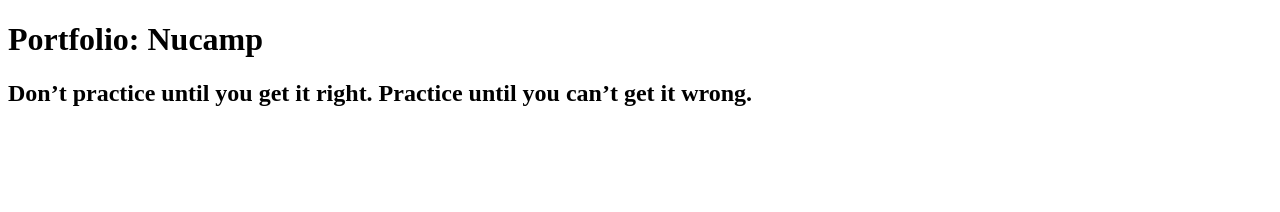
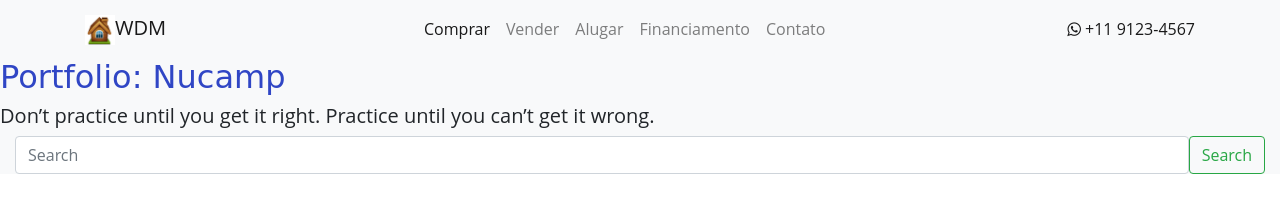
Before and after one commit to dcWashington/bootcampPortfolio, a website: page index.html in a window 1280 px wide. Drawn offline with nearby package versions, Linux system fonts and the light colour scheme.

Commit message:
Navbar Structure

```diff
--- /dev/null
+++ b/css/style.css
@@ -0,0 +1,29 @@
+body {
+  font-family: "Open Sans", sans-serif;
+}
+
+h1,
+h2,
+h3 {
+  font-family: "Lobster", cursive;
+}
+
+h2 {
+  color: #3046c5;
+}
+
+header h2 {
+  color: #cec8ff;
+}
+
+.site-footer {
+  background-image: linear-gradient(#cec8ff, white);
+  padding: 20px 0;
+}
+
+.jumbotron {
+  margin: 0;
+  padding: 30px;
+  background-image: linear-gradient(to right, #5637dd, #3046c5, #60106b);
+  color: white;
+}
--- a/css/styles.css
+++ /dev/null
@@ -1,21 +0,0 @@
-body {
-  font-family: "Open Sans", sans-serif; }
-
-h1, h2, h3 {
-  font-family: "Lobster", cursive; }
-
-h2 {
-  color: #3046C5; }
-
-header h2 {
-  color: #CEC8FF; }
-
-.site-footer {
-  background-image: linear-gradient(#CEC8FF, white);
-  padding: 20px 0; }
-
-.jumbotron {
-  margin: 0;
-  padding: 30px;
-  background-image: linear-gradient(to right, #5637dd, #3046C5, #60106b);
-  color: white; }
--- a/index.html
+++ b/index.html
@@ -1,18 +1,93 @@
 <!DOCTYPE html>
 <html lang="en">
-<head>
-    <meta charset="UTF-8">
-    <meta http-equiv="X-UA-Compatible" content="IE=edge">
-    <meta name="viewport" content="width=device-width, initial-scale=1.0">
+  <head>
+    <meta charset="UTF-8" />
+    <meta http-equiv="X-UA-Compatible" content="IE=edge" />
+    <meta name="viewport" content="width=device-width, initial-scale=1.0" />
+
+    <!--===== Bootstrap & CSS =====-->
+    <link
+      rel="stylesheet"
+      href="node_modules/bootstrap/dist/css/bootstrap.min.css"
+    />
+    <link
+      rel="stylesheet"
+      href="node_modules/font-awesome/css/font-awesome.min.css"
+    />
+    <link href="css/style.css" rel="stylesheet" />
+    <link rel="shortcut icon" href="images/ico/favicon.png" />
+
     <title>Portfolio</title>
+  </head>
+  <body>
+    <div>
+      <nav class="navbar navbar-expand-md navbar-light bg-light sticky-top">
+        <div class="container">
+          <a class="navbar-brand" href="#">
+            <img
+              src="images/ico/favicon.png"
+              width="30"
+              height="30"
+              alt="Logo"
+              class="d-inline-block align-text-center"
+            />WDM</a
+          >
 
-    <link href="css/style.css" rel="stylesheet">
-    <link rel="shortcut icon" href="images/ico/favicon.png">
-</head>
-<body>
-
-    <h1>Portfolio: Nucamp</h1>
-    <h2>Don’t practice until you get it right. Practice until you can’t get it wrong.</h2>
-
-</body>
+          <button
+            class="navbar-toggler"
+            type="button"
+            data-toggle="collapse"
+            data-target="#siteNavbar"
+          >
+            <span class="navbar-toggler-icon"></span>
+          </button>
+          <div class="collapse navbar-collapse" id="siteNavbar">
+            <ul class="navbar-nav ml-auto">
+              <li class="nav-item active">
+                <a class="nav-link" href="#">Comprar</a>
+              </li>
+              <li class="nav-item">
+                <a class="nav-link" href="vender.html">Vender</a>
+              </li>
+              <li class="nav-item">
+                <a class="nav-link" href="alugar.html">Alugar</a>
+              </li>
+              <li class="nav-item">
+                <a class="nav-link" href="finaciamento.html">Financiamento</a>
+              </li>
+              <li class="nav-item">
+                <a class="nav-link" href="contato.html">Contato</a>
+              </li>
+            </ul>
+            <span class="navbar-text ml-auto">
+              <a role="button" data-toggle="" data-target="#"
+                ><i class="fa fa-whatsapp"></i> +11 9123-4567</a
+              >
+            </span>
+          </div>
+        </div>
+      </nav>
+    </div>
+    <div class="bg-light">
+      <h2>Portfolio: Nucamp</h2>
+      <h5>
+        Don’t practice until you get it right. Practice until you can’t get it
+        wrong.
+      </h5>
+      <div class="container-fluid">
+        <form class="d-flex">
+          <input
+            class="form-control me-2"
+            type="search"
+            placeholder="Search"
+            aria-label="Search"
+          />
+          <button class="btn btn-outline-success" type="submit">Search</button>
+        </form>
+      </div>
+    </div>
+    <script src="node_modules/jquery/dist/jquery.slim.min.js"></script>
+    <script src="node_modules/popper.js/dist/umd/popper.min.js"></script>
+    <script src="node_modules/bootstrap/dist/js/bootstrap.min.js"></script>
+  </body>
 </html>
```
Also changed, not shown: package.json (added, +26 -0 lines), 3 other files.
